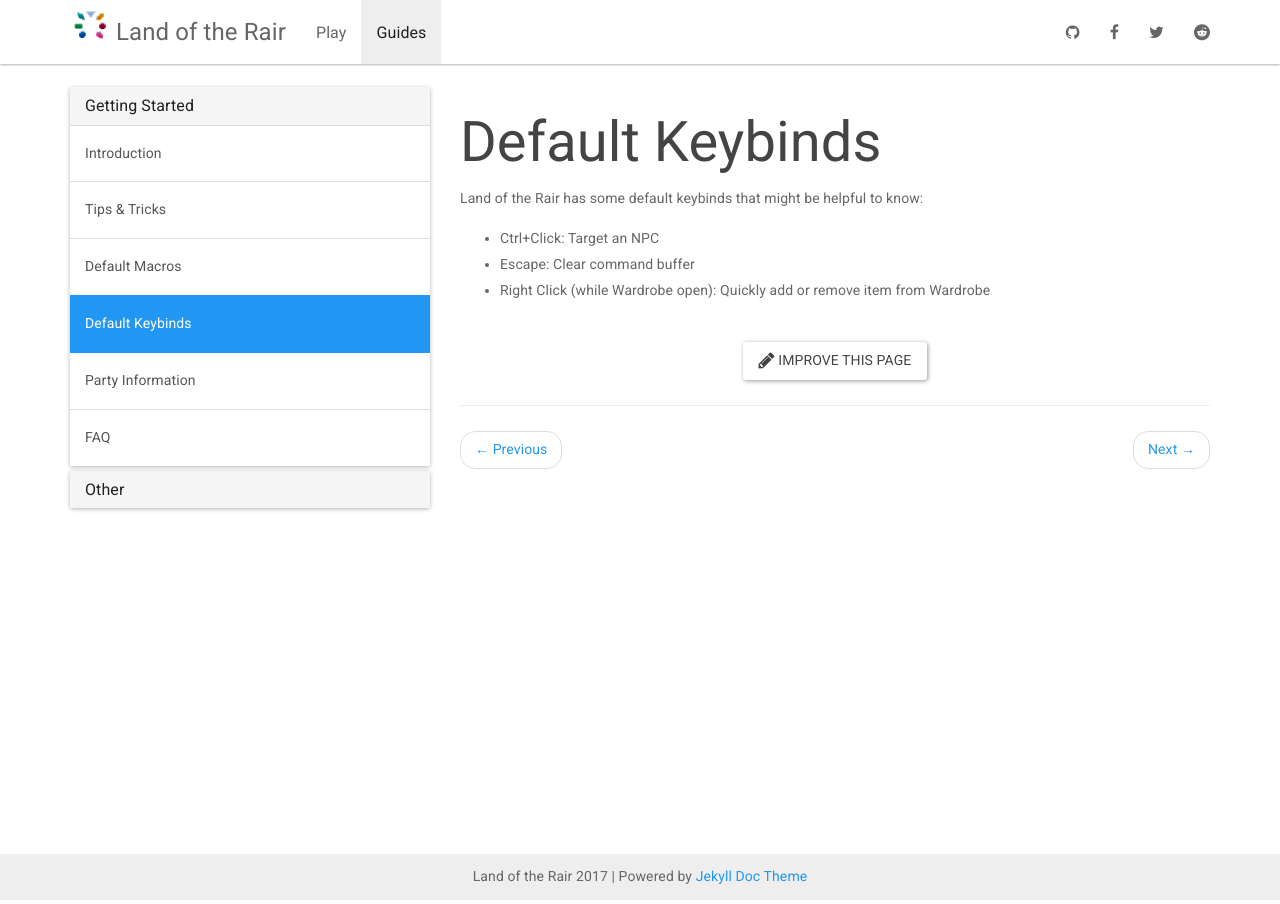
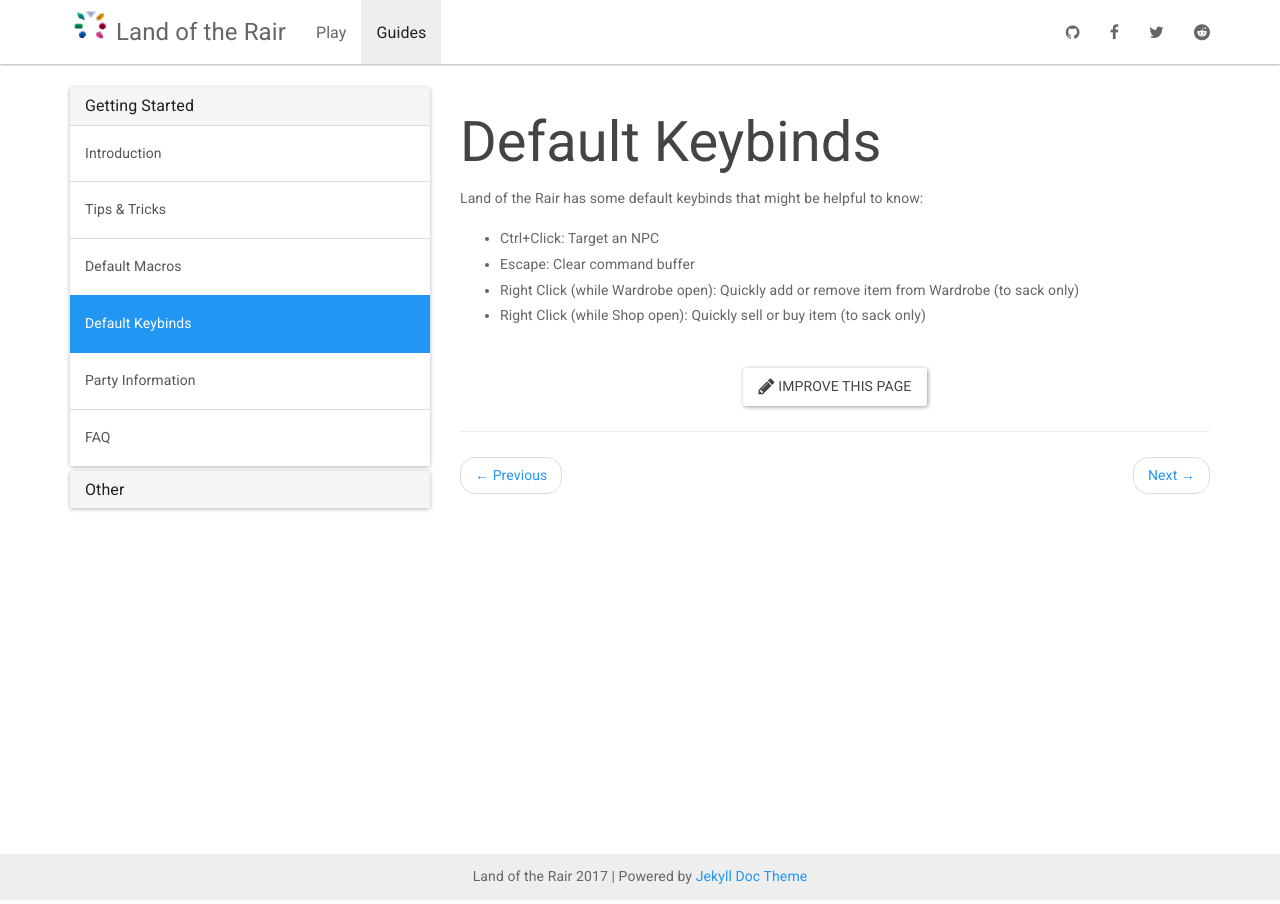
Before and after one commit to LandOfTheRair/landoftherair.github.io, a Jekyll site: the page built from _docs/getting-started/default-keybinds.md, in a window 1280 px wide. Built offline with Jekyll 4.4.1, drawn with Linux system fonts in a browser that asks for light colours; nearby versions of some CDN libraries.

Commit message:
Update default-keybinds.md

```diff
--- a/_docs/getting-started/default-keybinds.md
+++ b/_docs/getting-started/default-keybinds.md
@@ -7,4 +7,5 @@
 
 * Ctrl+Click: Target an NPC
 * Escape: Clear command buffer
-* Right Click (while Wardrobe open): Quickly add or remove item from Wardrobe
+* Right Click (while Wardrobe open): Quickly add or remove item from Wardrobe (to sack only)
+* Right Click (while Shop open): Quickly sell or buy item (to sack only)
```
